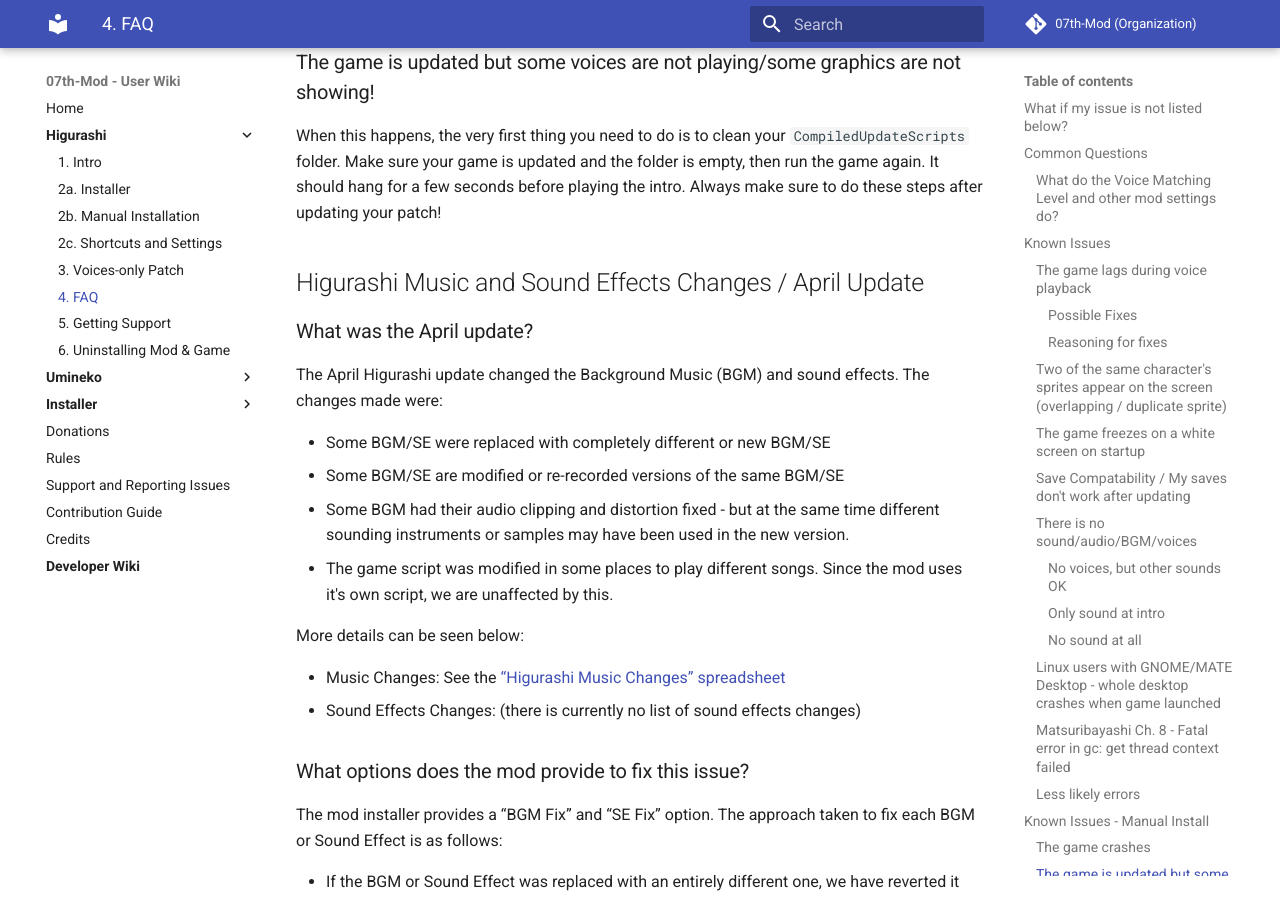
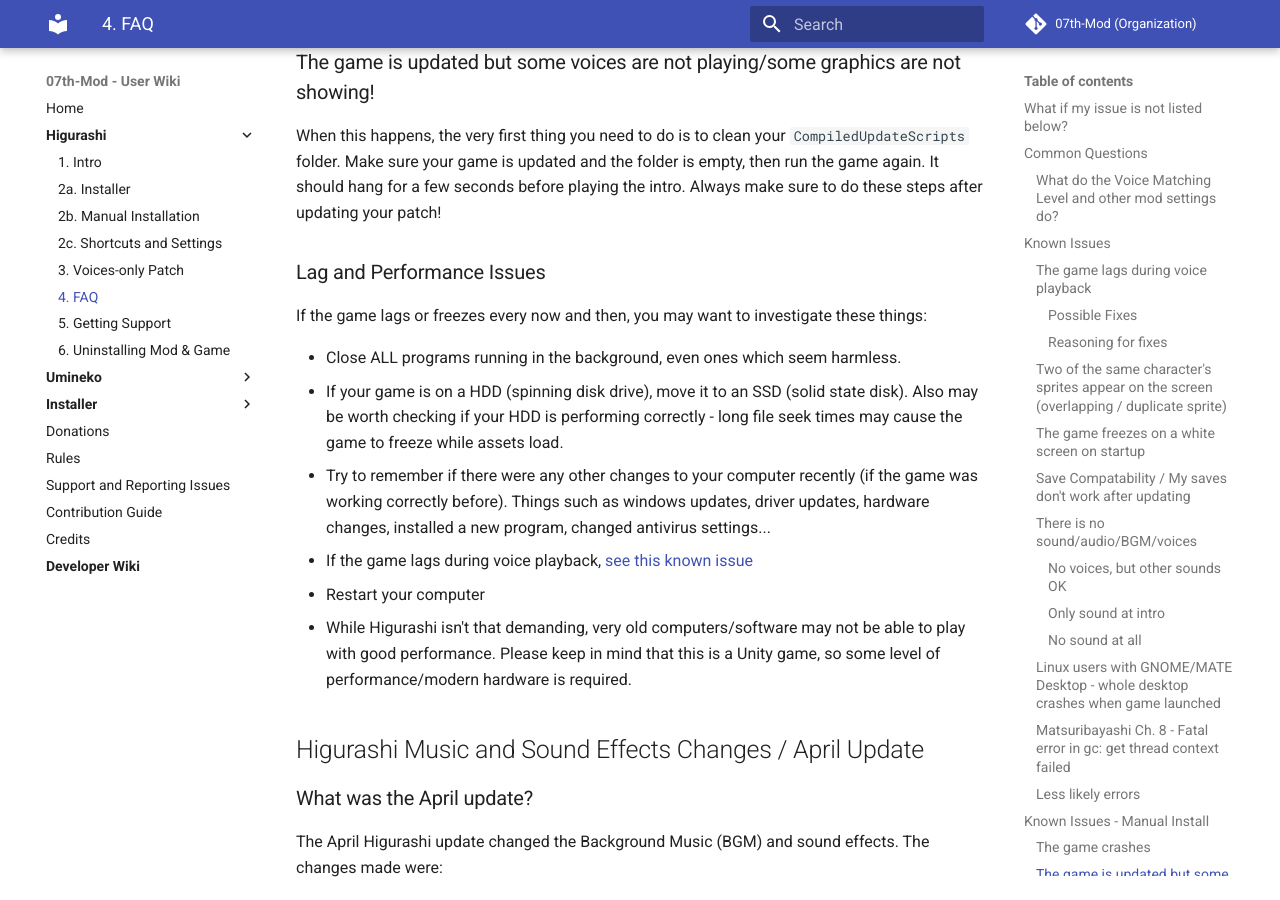
Before and after one commit to 07th-mod/wiki, an MkDocs documentation site: the page built from docs/Higurashi/FAQ.md, in a window 1280 px wide and 900 px high, scrolled down 4312 px. Built offline with MkDocs 1.6.1 and Material for MkDocs 9.7.7, drawn with Linux system fonts in a browser that asks for light colours.

Commit message:
Add note about lag/performance issues with Higurashi

```diff
--- a/docs/Higurashi/FAQ.md
+++ b/docs/Higurashi/FAQ.md
@@ -133,6 +133,17 @@
 When this happens, the very first thing you need to do is to clean your ``CompiledUpdateScripts`` folder. Make sure your game is updated and the folder is empty, then run the game again. It should hang for a few seconds before playing the intro.
 Always make sure to do these steps after updating your patch!
 
+### Lag and Performance Issues
+
+If the game lags or freezes every now and then, you may want to investigate these things:
+
+- Close ALL programs running in the background, even ones which seem harmless.
+- If your game is on a HDD (spinning disk drive), move it to an SSD (solid state disk). Also may be worth checking if your HDD is performing correctly - long file seek times may cause the game to freeze while assets load.
+- Try to remember if there were any other changes to your computer recently (if the game was working correctly before). Things such as windows updates, driver updates, hardware changes, installed a new program, changed antivirus settings...
+- If the game lags during voice playback, [see this known issue](FAQ.md#the-game-lags-during-voice-playback)
+- Restart your computer
+- While Higurashi isn't that demanding, very old computers/software may not be able to play with good performance. Please keep in mind that this is a Unity game, so some level of performance/modern hardware is required.
+
 ## Higurashi Music and Sound Effects Changes / April Update
 
 ### What was the April update?
```
